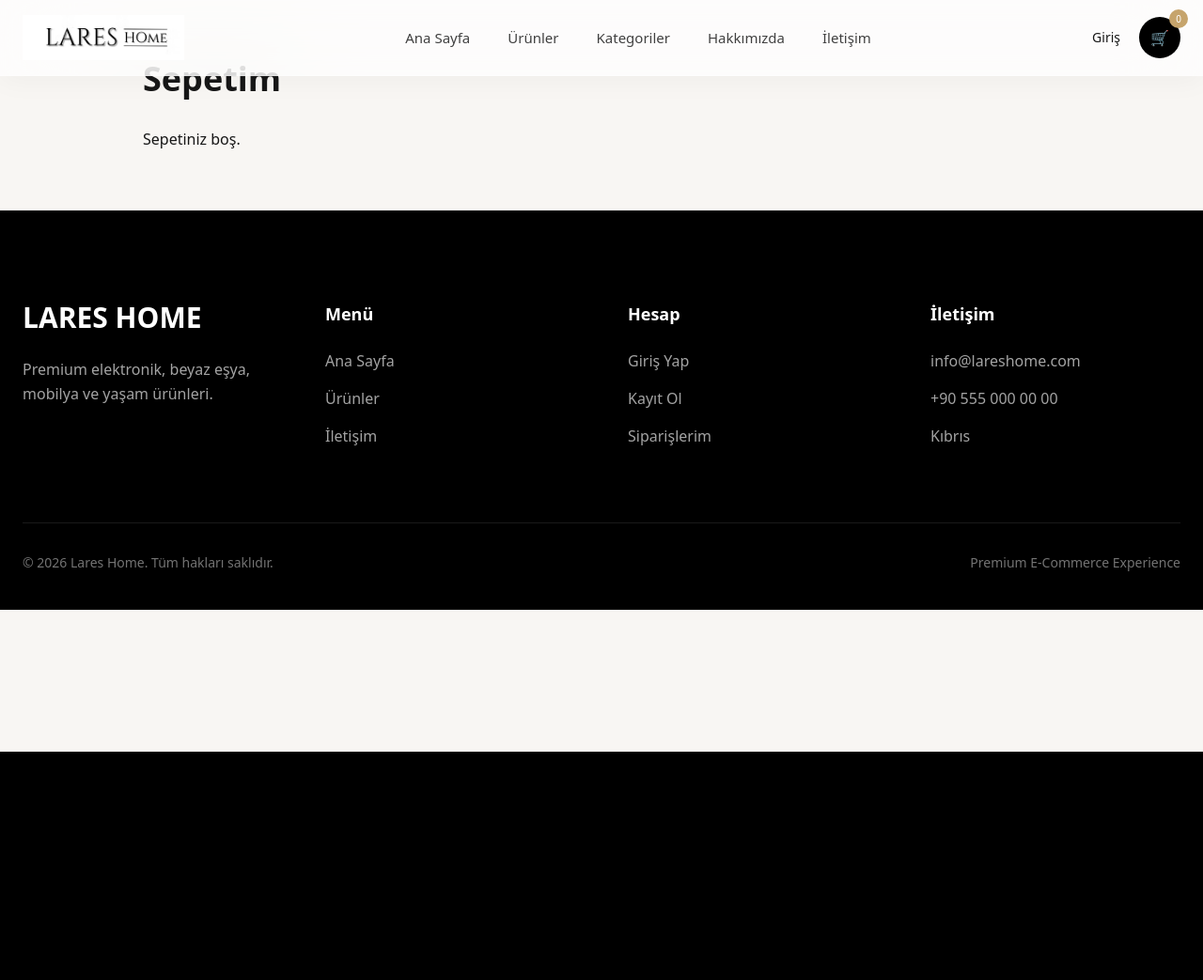
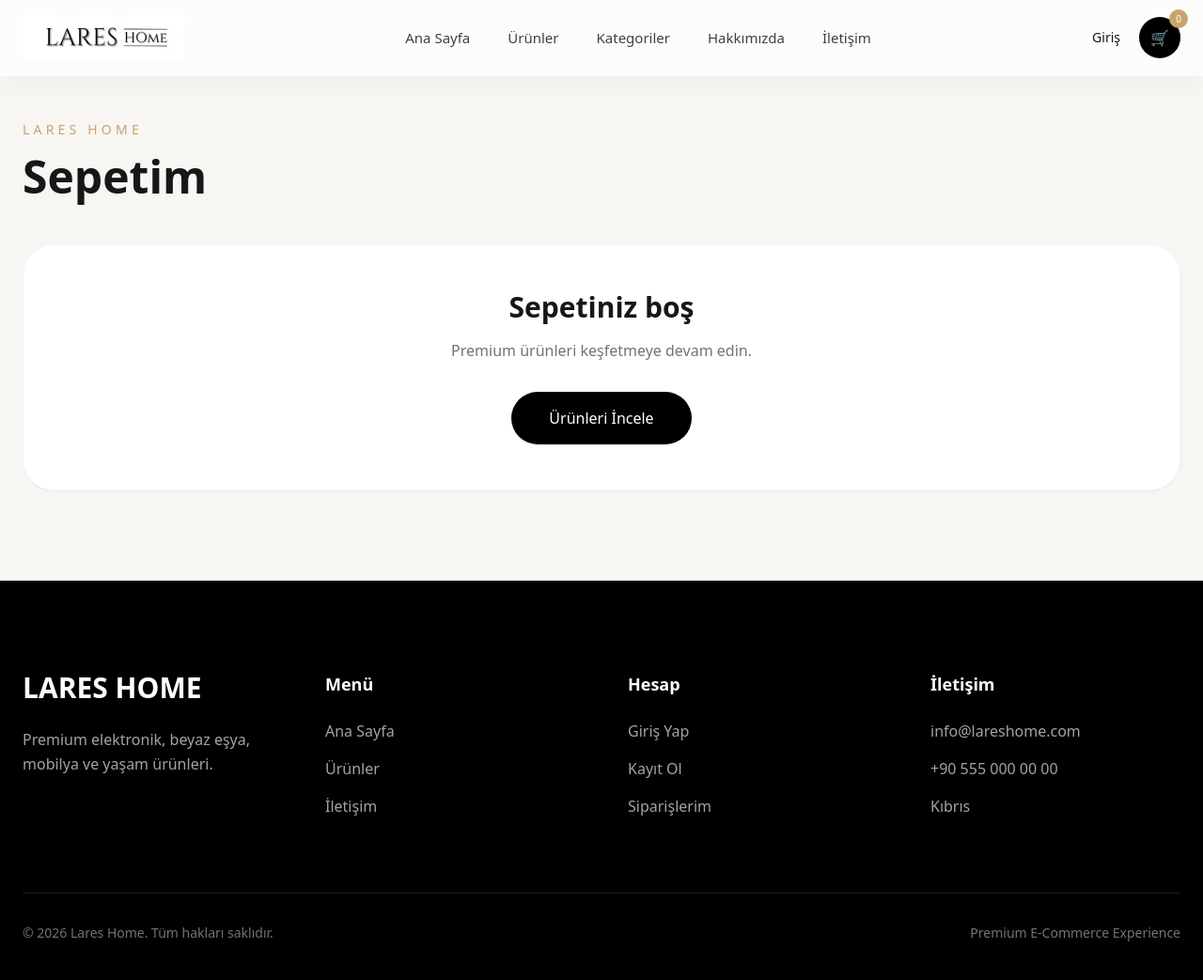
Before and after one commit to Umutx970/lares-home, a Django app: page /cart/ in a window 1280 px wide. Shown: the whole page at 94% size. Before the commit the page ends 800 px from the top, so only its background shows below. Run offline with Django 5.2, Linux system fonts and the light colour scheme; some libraries are stand-ins or nearby versions.

Commit message:
premium cart page

```diff
--- a/store/templates/store/cart.html
+++ b/store/templates/store/cart.html
@@ -1,47 +1,72 @@
 {% extends 'store/base.html' %}
 
-{% block title %}
-Sepet | Lares Home
-{% endblock %}
+{% block title %}Sepet | Lares Home{% endblock %}
 
 {% block content %}
 
-<main class="max-w-5xl mx-auto px-6 py-16">
+<main class="bg-[#f8f6f3] pt-32 pb-24">
 
-    <h1 class="text-4xl font-bold mb-8">
+    <section class="max-w-7xl mx-auto px-6">
+
+        <div class="mb-12">
+            <p class="text-[#c6a46c] tracking-[0.3em] text-sm mb-4">
+                LARES HOME
+            </p>
+
+            <h1 class="text-5xl font-bold">
                 Sepetim
             </h1>
+        </div>
 
         {% if cart_items %}
 
-        <div class="bg-white rounded-3xl p-8 shadow-sm">
+            <div class="grid lg:grid-cols-3 gap-8">
+
+                <div class="lg:col-span-2 bg-white rounded-[2rem] p-8 shadow-sm border border-neutral-100">
 
                     {% for item in cart_items %}
 
-                <div class="flex justify-between items-center border-b py-5">
+                        <div class="flex gap-6 items-center border-b border-neutral-100 py-6">
 
-                    <div>
+                            <div class="w-28 h-28 rounded-2xl bg-[#f8f6f3] overflow-hidden flex-shrink-0">
+                                {% if item.product.image %}
+                                    <img src="{{ item.product.image.url }}"
+                                         class="w-full h-full object-cover">
+                                {% else %}
+                                    <div class="w-full h-full flex items-center justify-center text-neutral-400 text-xs">
+                                        Görsel Yok
+                                    </div>
+                                {% endif %}
+                            </div>
 
-                        <h2 class="text-xl font-semibold">
+                            <div class="flex-1">
+
+                                <h2 class="text-xl font-bold mb-2">
                                     {{ item.product.name }}
                                 </h2>
 
-                        <div class="flex items-center gap-3 mt-3">
+                                <p class="text-sm text-neutral-500 mb-4">
+                                    {{ item.product.category.name }}
+                                </p>
+
+                                <div class="flex items-center gap-3">
 
                                     <a href="{% url 'decrease_cart' item.product.id %}"
-                               class="bg-neutral-200 px-3 py-1 rounded-lg">
+                                       class="w-9 h-9 rounded-full bg-neutral-100 flex items-center justify-center hover:bg-black hover:text-white transition">
                                         -
                                     </a>
 
-                            <span>{{ item.quantity }}</span>
+                                    <span class="font-bold">
+                                        {{ item.quantity }}
+                                    </span>
 
                                     <a href="{% url 'increase_cart' item.product.id %}"
-                               class="bg-neutral-200 px-3 py-1 rounded-lg">
+                                       class="w-9 h-9 rounded-full bg-neutral-100 flex items-center justify-center hover:bg-black hover:text-white transition">
                                         +
                                     </a>
 
                                     <a href="{% url 'remove_from_cart' item.product.id %}"
-                               class="text-red-600 text-sm ml-4">
+                                       class="text-red-500 text-sm ml-4 hover:underline">
                                         Sil
                                     </a>
 
@@ -49,34 +74,77 @@ Sepet | Lares Home
 
                             </div>
 
-                    <strong>
-                        ${{ item.subtotal }}
+                            <div class="text-right">
+                                <p class="text-sm text-neutral-400 mb-1">
+                                    Ara Toplam
+                                </p>
+
+                                <strong class="text-xl">
+                                    ₺{{ item.subtotal }}
                                 </strong>
+                            </div>
 
                         </div>
 
                     {% endfor %}
 
-            <div class="flex justify-between mt-8 text-2xl font-bold">
+                </div>
 
+                <aside class="bg-black text-white rounded-[2rem] p-8 h-fit sticky top-28">
+
+                    <p class="text-[#c6a46c] tracking-[0.3em] text-sm mb-5">
+                        SİPARİŞ ÖZETİ
+                    </p>
+
+                    <div class="flex justify-between text-neutral-300 mb-4">
+                        <span>Ürün Toplamı</span>
+                        <span>₺{{ total }}</span>
+                    </div>
+
+                    <div class="flex justify-between text-neutral-300 mb-6">
+                        <span>Teslimat</span>
+                        <span>Sepette Hesaplanır</span>
+                    </div>
+
+                    <div class="border-t border-white/10 pt-6 flex justify-between text-2xl font-bold mb-8">
                         <span>Toplam</span>
-
-                <span>${{ total }}</span>
-
+                        <span>₺{{ total }}</span>
                     </div>
 
                     <a href="{% url 'checkout' %}"
-   class="bg-black text-white px-8 py-4 rounded-full inline-block">
+                       class="block text-center bg-[#c6a46c] text-white px-8 py-4 rounded-full hover:scale-105 transition duration-300">
                         Ödemeye Geç
                     </a>
+
+                    <a href="/#products"
+                       class="block text-center border border-white/20 mt-4 px-8 py-4 rounded-full hover:bg-white hover:text-black transition">
+                        Alışverişe Devam Et
+                    </a>
+
+                </aside>
 
             </div>
 
         {% else %}
 
-        <p>Sepetiniz boş.</p>
+            <div class="bg-white rounded-[2rem] p-12 text-center shadow-sm border border-neutral-100">
+                <h2 class="text-3xl font-bold mb-4">
+                    Sepetiniz boş
+                </h2>
+
+                <p class="text-neutral-500 mb-8">
+                    Premium ürünleri keşfetmeye devam edin.
+                </p>
+
+                <a href="/#products"
+                   class="inline-block bg-black text-white px-10 py-4 rounded-full hover:bg-[#c6a46c] transition">
+                    Ürünleri İncele
+                </a>
+            </div>
 
         {% endif %}
+
+    </section>
 
 </main>
 
```
Lines whose indentation alone changed are shown as unchanged.
